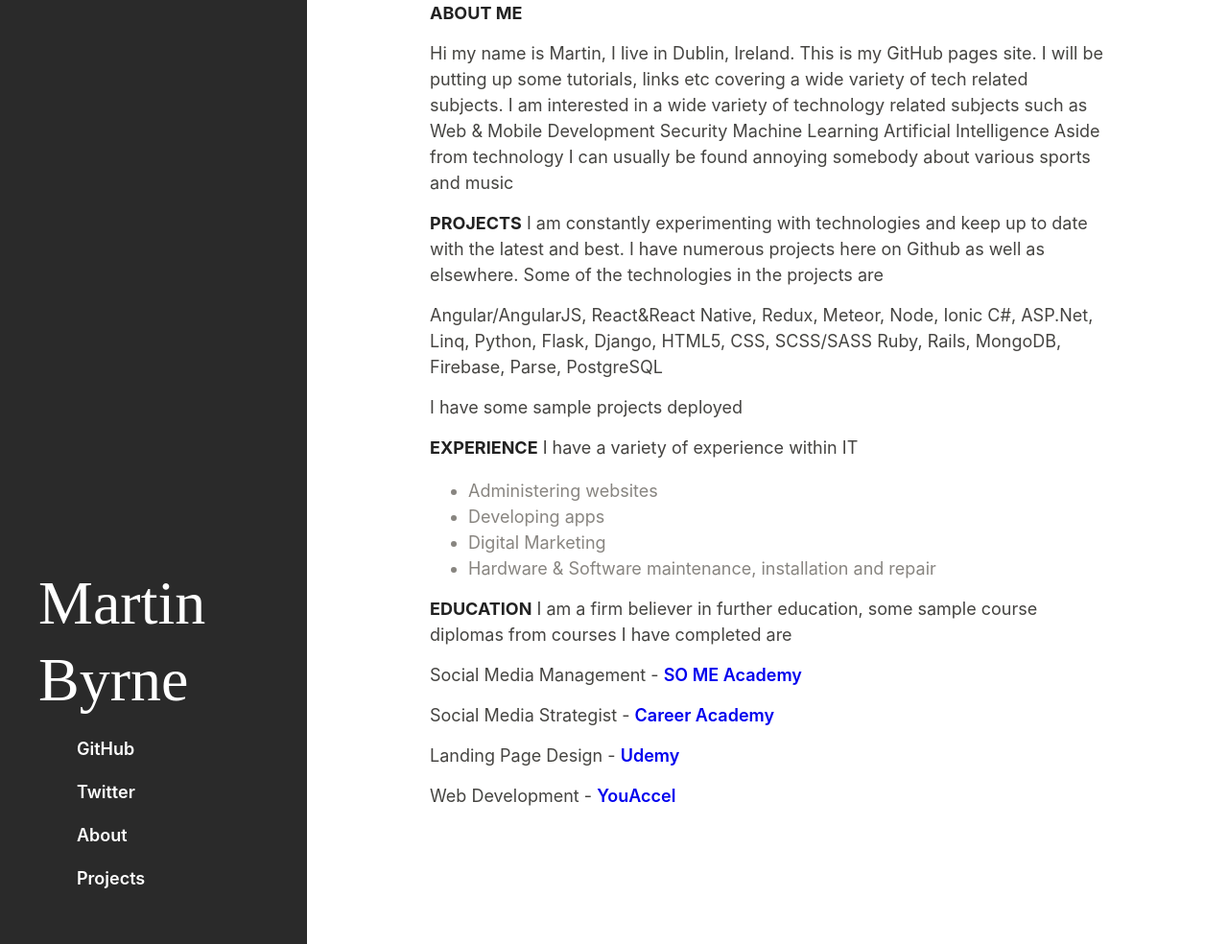
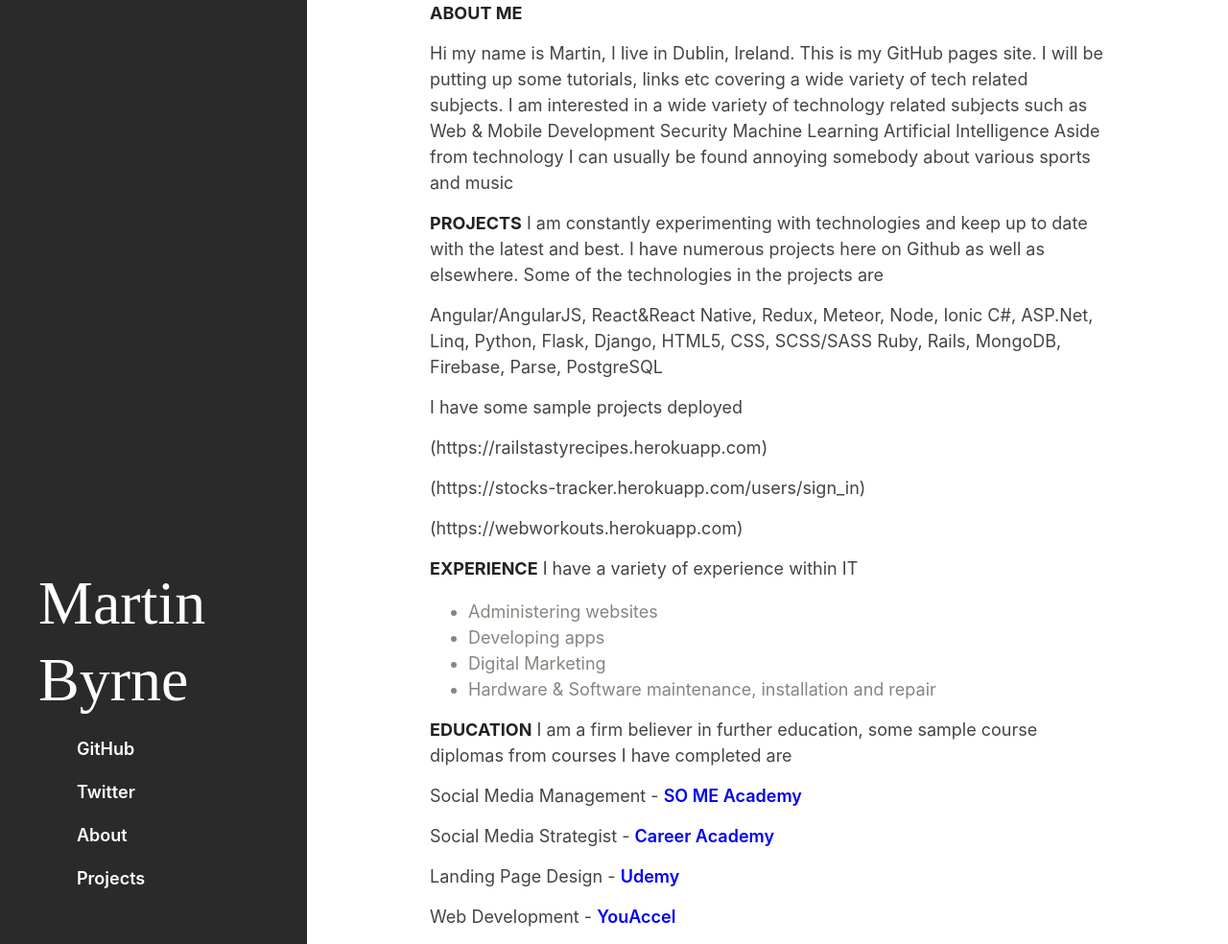
Before and after one commit to marb61a/marb61a.github.io, a Jekyll site: the page built from about.md, in a window 1280 px wide and 984 px high. Shown: the whole window at 96% size. Built offline with Jekyll 4.4.1, drawn with Linux system fonts in a browser that asks for light colours; our own code applies the rules of GitHub Pages for plain Markdown files.

Commit message:
Update about.md

```diff
--- a/about.md
+++ b/about.md
@@ -22,11 +22,11 @@
 
 I have some sample projects deployed
 
-[](https://railstastyrecipes.herokuapp.com)
+(https://railstastyrecipes.herokuapp.com)
 
-[](https://stocks-tracker.herokuapp.com/users/sign_in)
+(https://stocks-tracker.herokuapp.com/users/sign_in)
 
-[](https://webworkouts.herokuapp.com)
+(https://webworkouts.herokuapp.com)
 
 
 **EXPERIENCE**
```
